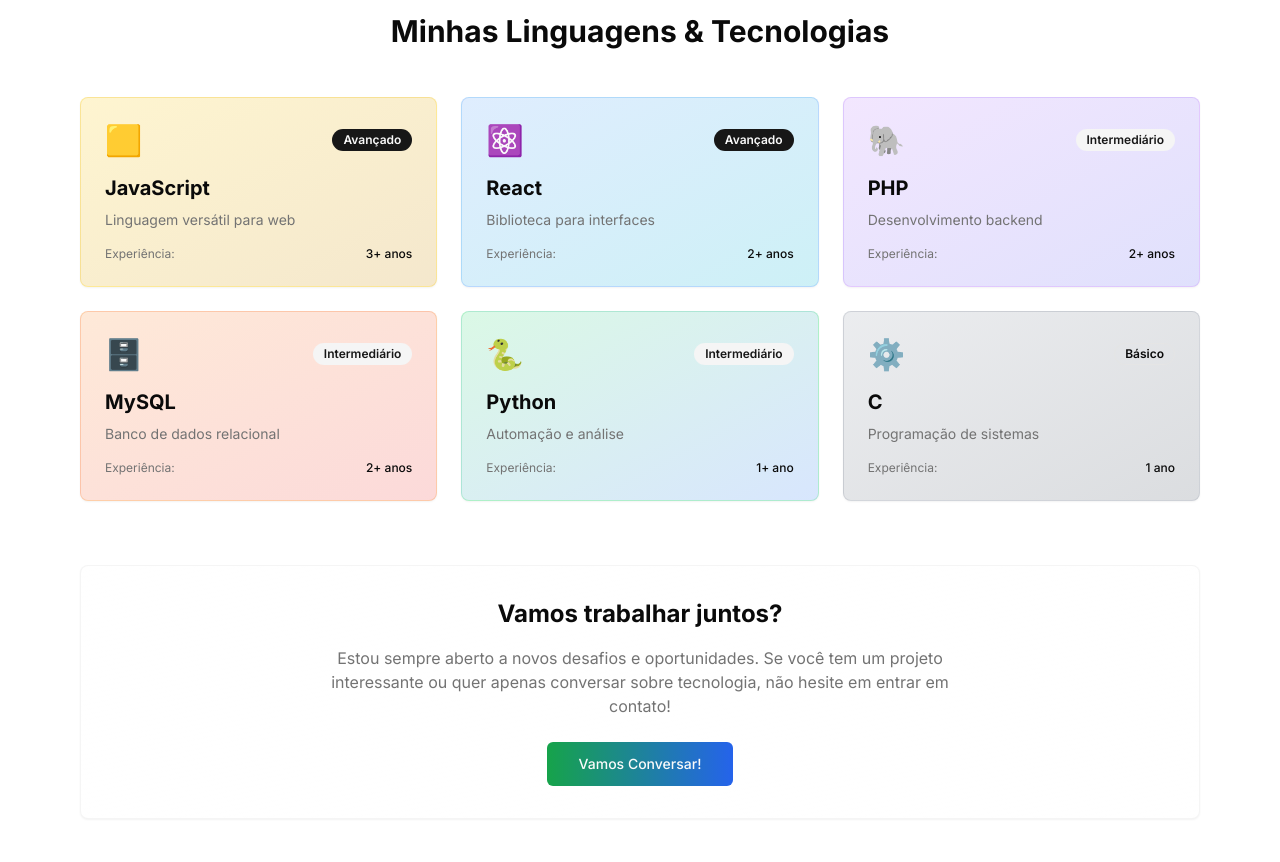
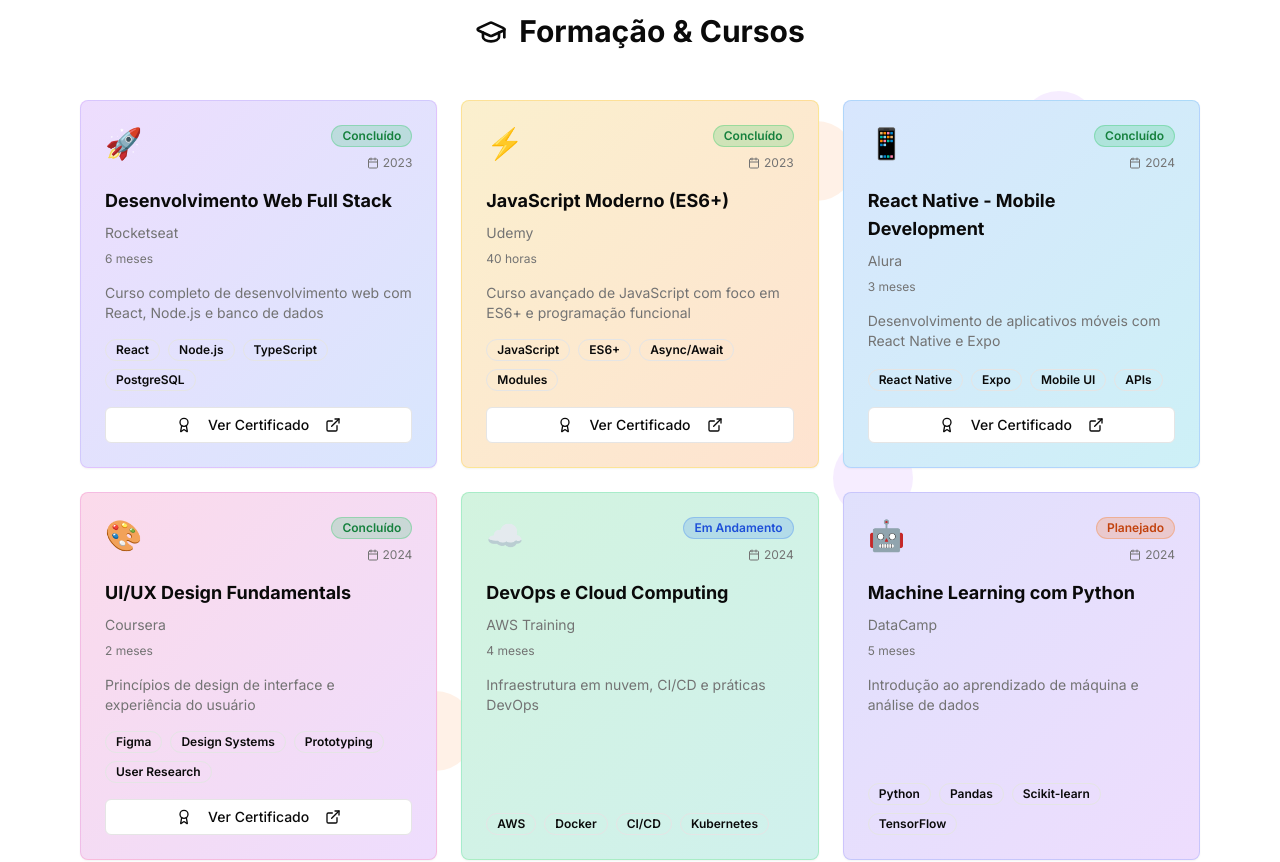
Before and after one commit to Eduelvs/portifolio, a Next.js app: page / in a window 1280 px wide. Shown: the part 920-1782 px from the top of the page. Built offline with nearby package versions, Linux system fonts and the light colour scheme.

Commit message:
feat: add interactive training & courses section
Add new section with animated background and interactive course cards.

#VERCEL_SKIP

Co-authored-by: null <96221715+Eduelvs@users.noreply.github.com>

```diff
--- a/components/home-page.tsx
+++ b/components/home-page.tsx
@@ -1,7 +1,7 @@
 "use client"
 
 import { motion } from "framer-motion"
-import { Code, Globe, Zap, Coffee, Heart } from "lucide-react"
+import { Code, Globe, Zap, Coffee, Heart, GraduationCap, Award, Calendar, ExternalLink } from "lucide-react"
 import { Card, CardContent } from "@/components/ui/card"
 import { Badge } from "@/components/ui/badge"
 import { Button } from "@/components/ui/button"
@@ -65,6 +65,87 @@ const languages = [
   },
 ]
 
+const courses = [
+  {
+    title: "Desenvolvimento Web Full Stack",
+    institution: "Rocketseat",
+    duration: "6 meses",
+    year: "2023",
+    description: "Curso completo de desenvolvimento web com React, Node.js e banco de dados",
+    skills: ["React", "Node.js", "TypeScript", "PostgreSQL"],
+    certificate: "https://certificado.exemplo.com",
+    status: "Concluído",
+    gradient: "from-purple-500/20 to-blue-500/20",
+    borderColor: "border-purple-400/30",
+    icon: "🚀",
+  },
+  {
+    title: "JavaScript Moderno (ES6+)",
+    institution: "Udemy",
+    duration: "40 horas",
+    year: "2023",
+    description: "Curso avançado de JavaScript com foco em ES6+ e programação funcional",
+    skills: ["JavaScript", "ES6+", "Async/Await", "Modules"],
+    certificate: "https://certificado.exemplo.com",
+    status: "Concluído",
+    gradient: "from-yellow-500/20 to-orange-500/20",
+    borderColor: "border-yellow-400/30",
+    icon: "⚡",
+  },
+  {
+    title: "React Native - Mobile Development",
+    institution: "Alura",
+    duration: "3 meses",
+    year: "2024",
+    description: "Desenvolvimento de aplicativos móveis com React Native e Expo",
+    skills: ["React Native", "Expo", "Mobile UI", "APIs"],
+    certificate: "https://certificado.exemplo.com",
+    status: "Concluído",
+    gradient: "from-blue-500/20 to-cyan-500/20",
+    borderColor: "border-blue-400/30",
+    icon: "📱",
+  },
+  {
+    title: "UI/UX Design Fundamentals",
+    institution: "Coursera",
+    duration: "2 meses",
+    year: "2024",
+    description: "Princípios de design de interface e experiência do usuário",
+    skills: ["Figma", "Design Systems", "Prototyping", "User Research"],
+    certificate: "https://certificado.exemplo.com",
+    status: "Concluído",
+    gradient: "from-pink-500/20 to-purple-500/20",
+    borderColor: "border-pink-400/30",
+    icon: "🎨",
+  },
+  {
+    title: "DevOps e Cloud Computing",
+    institution: "AWS Training",
+    duration: "4 meses",
+    year: "2024",
+    description: "Infraestrutura em nuvem, CI/CD e práticas DevOps",
+    skills: ["AWS", "Docker", "CI/CD", "Kubernetes"],
+    certificate: "https://certificado.exemplo.com",
+    status: "Em Andamento",
+    gradient: "from-green-500/20 to-teal-500/20",
+    borderColor: "border-green-400/30",
+    icon: "☁️",
+  },
+  {
+    title: "Machine Learning com Python",
+    institution: "DataCamp",
+    duration: "5 meses",
+    year: "2024",
+    description: "Introdução ao aprendizado de máquina e análise de dados",
+    skills: ["Python", "Pandas", "Scikit-learn", "TensorFlow"],
+    certificate: "https://certificado.exemplo.com",
+    status: "Planejado",
+    gradient: "from-indigo-500/20 to-purple-500/20",
+    borderColor: "border-indigo-400/30",
+    icon: "🤖",
+  },
+]
+
 const containerVariants = {
   hidden: { opacity: 0 },
   visible: {
@@ -120,6 +201,31 @@ const glowVariants = {
       ease: "easeOut",
     },
   },
+}
+
+const floatingVariants = {
+  animate: {
+    y: [-10, 10, -10],
+    rotate: [0, 5, -5, 0],
+    transition: {
+      duration: 6,
+      repeat: Number.POSITIVE_INFINITY,
+      ease: "easeInOut",
+    },
+  },
+}
+
+const getStatusColor = (status: string) => {
+  switch (status) {
+    case "Concluído":
+      return "bg-green-500/20 text-green-700 dark:text-green-300 border-green-500/30"
+    case "Em Andamento":
+      return "bg-blue-500/20 text-blue-700 dark:text-blue-300 border-blue-500/30"
+    case "Planejado":
+      return "bg-orange-500/20 text-orange-700 dark:text-orange-300 border-orange-500/30"
+    default:
+      return "bg-gray-500/20 text-gray-700 dark:text-gray-300 border-gray-500/30"
+  }
 }
 
 export function HomePage() {
@@ -229,8 +335,101 @@ export function HomePage() {
           </Card>
         </motion.section>
 
+        {/* Education & Courses Section */}
+        <motion.section variants={itemVariants} className="mb-16">
+          <div className="relative">
+            {/* Animated Background Elements */}
+            <div className="absolute inset-0 overflow-hidden pointer-events-none">
+              {[...Array(8)].map((_, i) => (
+                <motion.div
+                  key={i}
+                  className={`absolute w-20 h-20 rounded-full opacity-10 ${
+                    i % 4 === 0
+                      ? "bg-blue-500"
+                      : i % 4 === 1
+                        ? "bg-purple-500"
+                        : i % 4 === 2
+                          ? "bg-green-500"
+                          : "bg-orange-500"
+                  }`}
+                  style={{
+                    left: `${Math.random() * 100}%`,
+                    top: `${Math.random() * 100}%`,
+                  }}
+                  variants={floatingVariants}
+                  animate="animate"
+                  transition={{ delay: i * 0.5 }}
+                />
+              ))}
+            </div>
+
+            <h2 className="text-3xl font-bold text-center mb-12 text-foreground relative z-10">
+              <GraduationCap className="inline-block w-8 h-8 mr-3 mb-1" />
+              Formação & Cursos
+            </h2>
+
+            <div className="grid grid-cols-1 md:grid-cols-2 lg:grid-cols-3 gap-6 relative z-10">
+              {courses.map((course, index) => (
+                <motion.div
+                  key={course.title}
+                  variants={cardVariants}
+                  initial="hidden"
+                  animate="visible"
+                  whileHover="hover"
+                  transition={{ delay: index * 0.1 }}
+                >
+                  <Card
+                    className={`relative overflow-hidden border ${course.borderColor} bg-gradient-to-br ${course.gradient} backdrop-blur-lg group cursor-pointer h-full`}
+                  >
+                    <motion.div className="absolute inset-0 bg-gradient-to-r from-transparent via-white/5 to-transparent -translate-x-full group-hover:translate-x-full transition-transform duration-1000" />
+
+                    <CardContent className="p-6 relative z-10 h-full flex flex-col">
+                      <div className="flex items-start justify-between mb-4">
+                        <div className="text-3xl">{course.icon}</div>
+                        <div className="flex flex-col items-end gap-2">
+                          <Badge className={`${getStatusColor(course.status)} border text-xs`}>{course.status}</Badge>
+                          <div className="flex items-center gap-1 text-xs text-muted-foreground">
+                            <Calendar className="h-3 w-3" />
+                            {course.year}
+                          </div>
+                        </div>
+                      </div>
+
+                      <h3 className="text-lg font-bold text-foreground mb-2">{course.title}</h3>
+                      <p className="text-sm text-muted-foreground mb-2">{course.institution}</p>
+                      <p className="text-xs text-muted-foreground mb-4">{course.duration}</p>
+
+                      <p className="text-sm text-muted-foreground mb-4 flex-1">{course.description}</p>
+
+                      <div className="space-y-4">
+                        <div className="flex flex-wrap gap-2">
+                          {course.skills.map((skill) => (
+                            <Badge key={skill} variant="outline" className="text-xs">
+                              {skill}
+                            </Badge>
+                          ))}
+                        </div>
+
+                        {course.certificate && course.status === "Concluído" && (
+                          <Button variant="outline" size="sm" className="w-full" asChild>
+                            <a href={course.certificate} target="_blank" rel="noopener noreferrer">
+                              <Award className="h-4 w-4 mr-2" />
+                              Ver Certificado
+                              <ExternalLink className="h-3 w-3 ml-2" />
+                            </a>
+                          </Button>
+                        )}
+                      </div>
+                    </CardContent>
+                  </Card>
+                </motion.div>
+              ))}
+            </div>
+          </div>
+        </motion.section>
+
         {/* Languages Section */}
-        <motion.section variants={itemVariants}>
+        <motion.section variants={itemVariants} className="mb-16">
           <h2 className="text-3xl font-bold text-center mb-12 text-foreground">Minhas Linguagens & Tecnologias</h2>
 
           <div className="grid grid-cols-1 md:grid-cols-2 lg:grid-cols-3 gap-6">
@@ -279,7 +478,7 @@ export function HomePage() {
         </motion.section>
 
         {/* Call to Action */}
-        <motion.section variants={itemVariants} className="text-center mt-16">
+        <motion.section variants={itemVariants} className="text-center">
           <Card className="border border-border/40 bg-gradient-to-br from-background/80 to-background/40 backdrop-blur-lg">
             <CardContent className="p-8">
               <h2 className="text-2xl font-bold text-foreground mb-4">Vamos trabalhar juntos?</h2>
```
